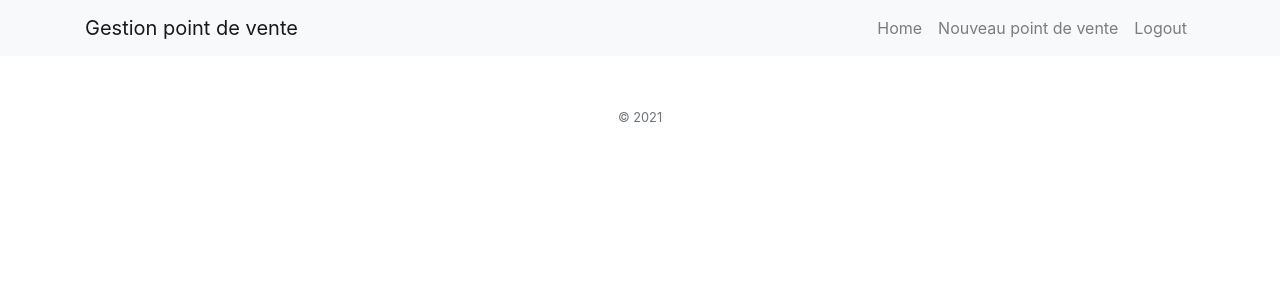
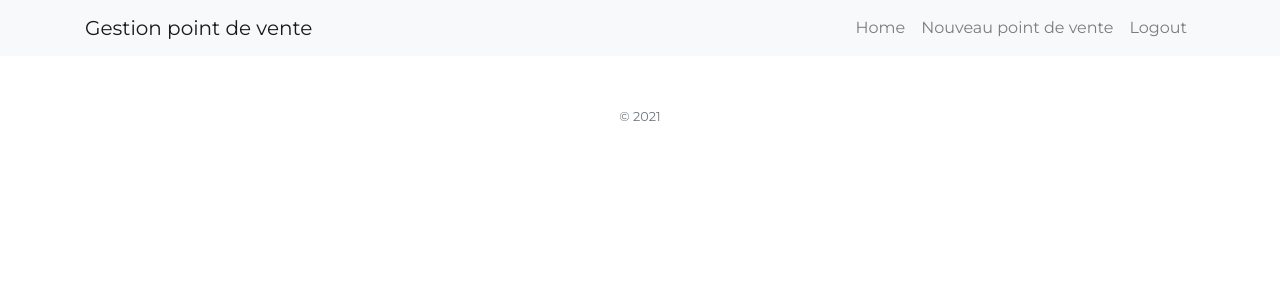
Before and after one commit to ssaraha/test-point-de-vente, a Symfony app: template templates/base.html.twig in a window 1280 px wide. Shown: the top 300 px of the page. Run offline with Twig, Linux system fonts and the light colour scheme; the template is opened without the code that fills it, so the values that code supplies are empty; some libraries are stand-ins or nearby versions.

Commit message:
Change font for Montserrat

```diff
--- a/templates/base.html.twig
+++ b/templates/base.html.twig
@@ -3,10 +3,14 @@
     <head>
         <meta charset="UTF-8">
         <title>{% block title %}Welcome!{% endblock %}</title>
+        <link href="https://fonts.googleapis.com/css2?family=Montserrat:&display=swap" rel="stylesheet">
         {% block stylesheets %}
             {#{{ encore_entry_link_tags('app') }}#}
             <link rel="stylesheet" href="https://stackpath.bootstrapcdn.com/bootstrap/4.1.3/css/bootstrap.min.css" integrity="sha384-MCw98/SFnGE8fJT3GXwEOngsV7Zt27NXFoaoApmYm81iuXoPkFOJwJ8ERdknLPMO" crossorigin="anonymous">
             <style type="text/css">
+            html, body {
+                font-family: 'Montserrat', sans-serif;
+            }
                 .alert{
                     padding: 10px;
                     color: #fff;
```
